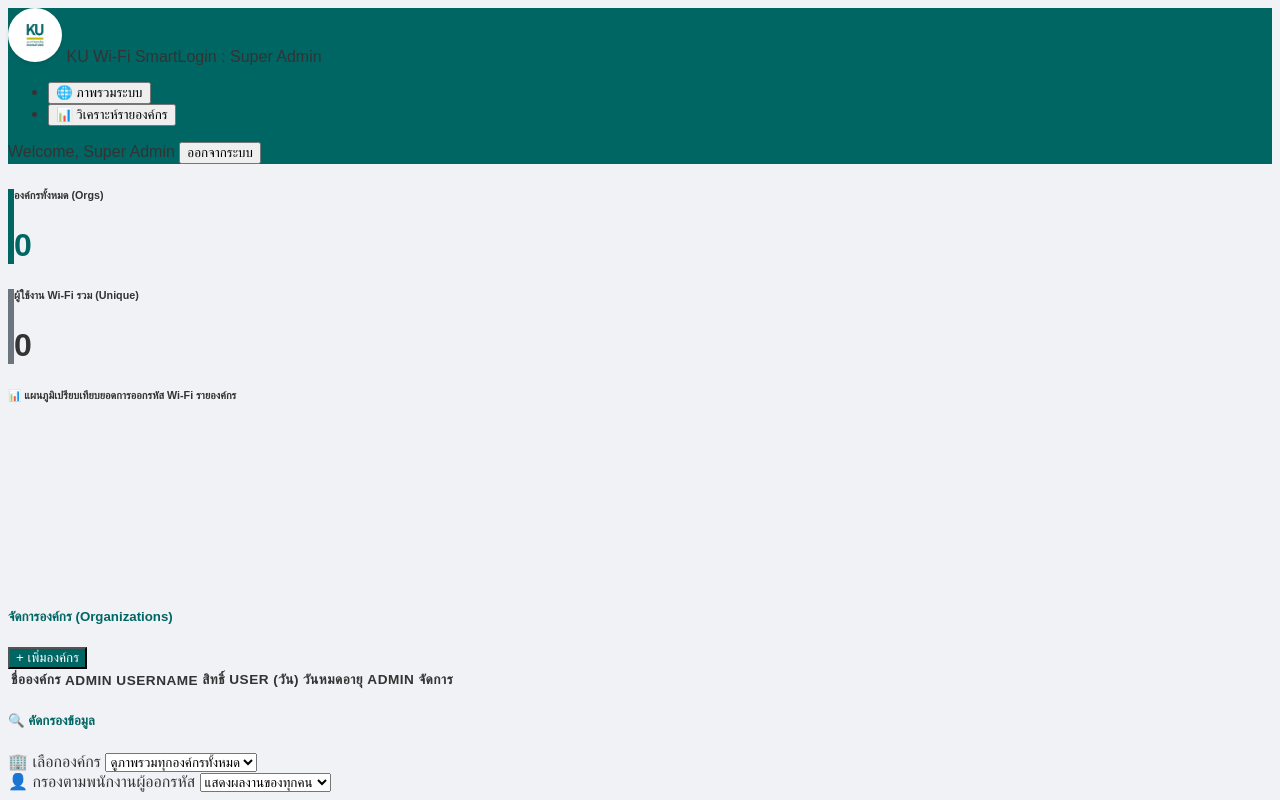
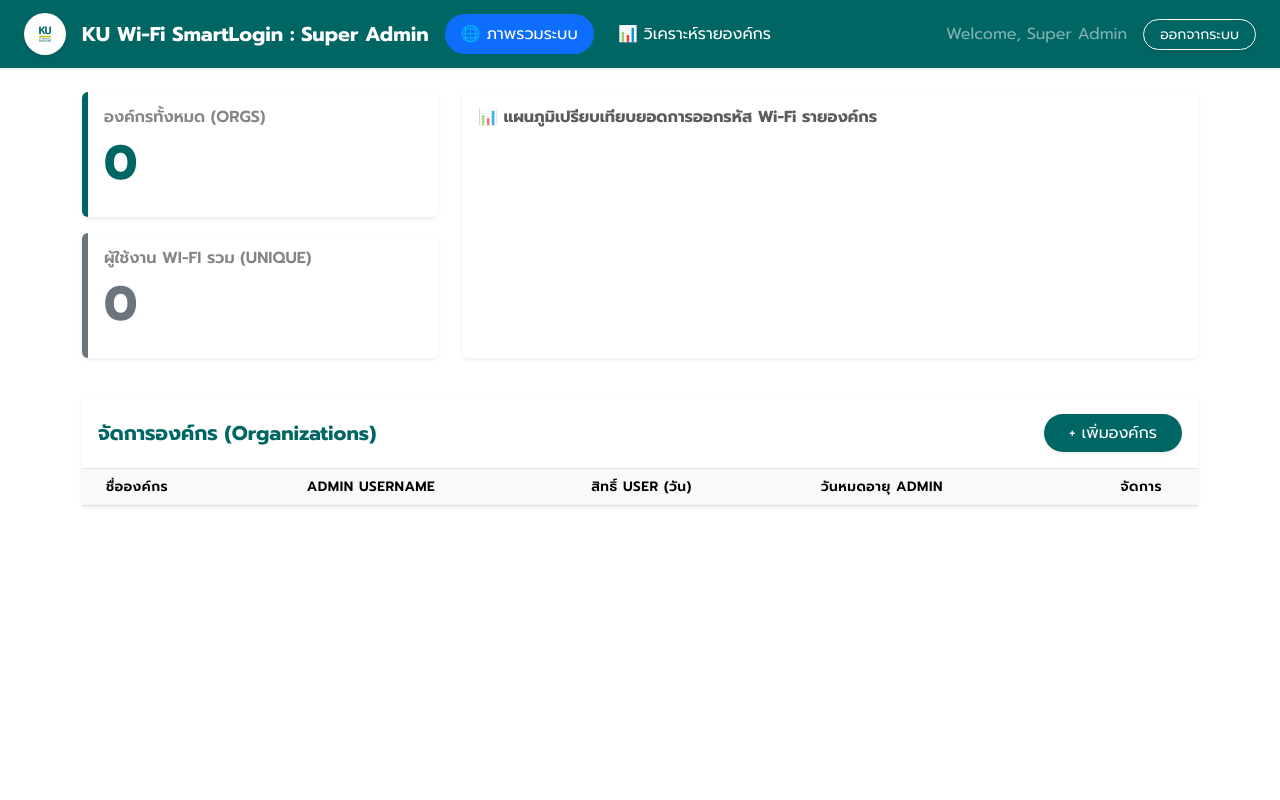
Before and after one commit to firstnoonenogod/KU_Smart_Login_Superadmin, a website: page public/index.html in a window 1280 px wide. Shown: the top 800 px of the page. Drawn offline with nearby package versions, Linux system fonts and the light colour scheme; no server answers; sample sign-in values are in the browser's storage.

Commit message:
fix: font bug

```diff
--- a/public/index.html
+++ b/public/index.html
@@ -4,10 +4,19 @@
     <meta charset="UTF-8">
     <meta name="viewport" content="width=device-width, initial-scale=1.0">
     <title>KU Super Admin | Wi-Fi Smartcard</title>
+
+    <!-- Bootstrap CSS (ต้องมาก่อน style.css) -->
+    <link href="https://cdn.jsdelivr.net/npm/bootstrap@5.3.0/dist/css/bootstrap.min.css" rel="stylesheet">
+
+    <!-- Google Font: Prompt -->
     <link rel="preconnect" href="https://fonts.googleapis.com">
     <link rel="preconnect" href="https://fonts.gstatic.com" crossorigin>
     <link href="https://fonts.googleapis.com/css2?family=Prompt:wght@300;400;500;600;700;800&display=swap" rel="stylesheet">
+
+    <!-- Custom style (override Bootstrap) -->
     <link rel="stylesheet" href="style.css">
+
+    <!-- Chart.js -->
     <script src="https://cdn.jsdelivr.net/npm/chart.js"></script>
 </head>
 <body>
--- a/public/style.css
+++ b/public/style.css
@@ -1,8 +1,18 @@
 /* style.css */
-body {
-    font-family: 'Krub', sans-serif;
-    background-color: #f0f2f5; /* ปรับพื้นหลังให้อ่อนลงเพื่อให้ Card เด่นขึ้น */
-    color: #333;
+@import url('https://fonts.googleapis.com/css2?family=Prompt:wght@300;400;500;600;700;800&display=swap');
+
+/* Apply Prompt ทุก element (override Bootstrap default) */
+*, *::before, *::after {
+    font-family: 'Prompt', sans-serif !important;
+}
+
+body, html {
+    font-family: 'Prompt', sans-serif !important;
+}
+
+/* ยกเว้น monospace (สำหรับเลขบัตร, code) */
+.font-monospace, code, pre, kbd, samp {
+    font-family: 'SFMono-Regular', 'Consolas', 'Courier New', monospace !important;
 }
 
 /* Navbar */
```
